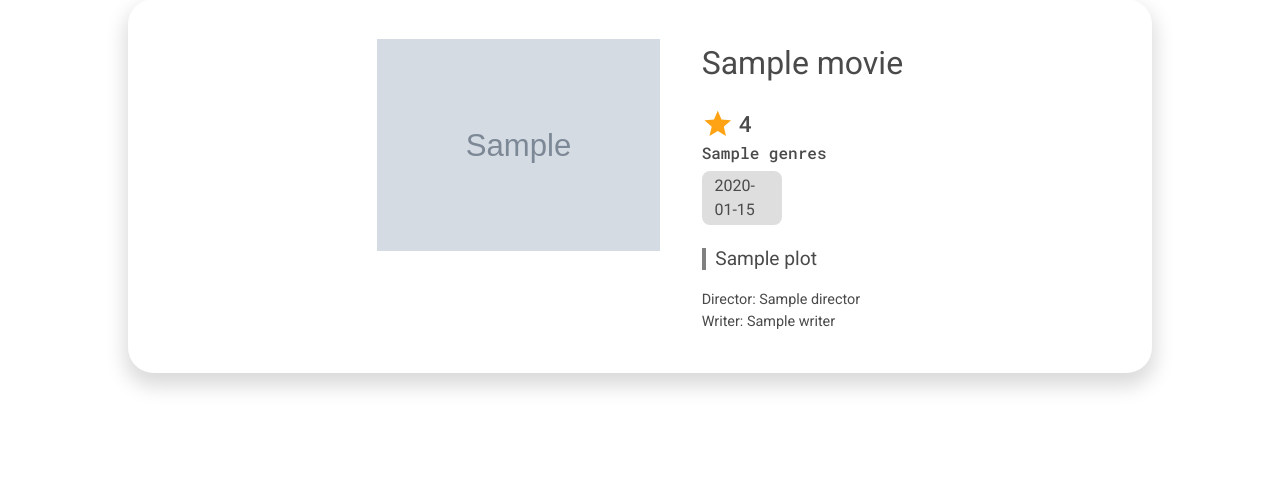
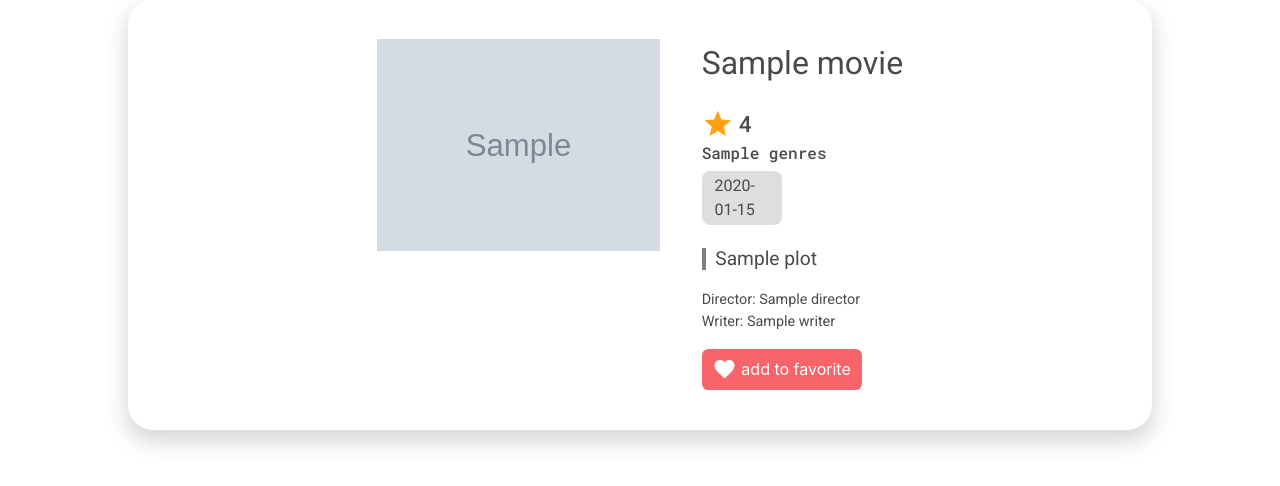
Before and after one commit to PacificPR/moviedb, a Flask app: template moviedb/templates/info.html in a window 1280 px wide. Shown: the part 105-591 px from the top of the page. Run offline with Flask 2, Linux system fonts and the light colour scheme; the template is opened without the code that fills it: most values are stand-ins (such as "Sample title", 1, 10 or a date in 2020); grey boxes marked "Sample" are stand-in pictures; parts of the project's set-up code (start-up, migrations or seed data) failed here and were passed over.

Commit message:
(UI) change login, signup and info pages
- info page now has a favorite button. CSS was fun this time :)
- login page and signup page get a bg same as the home page

```diff
--- a/moviedb/static/css/custom.css
+++ b/moviedb/static/css/custom.css
@@ -172,6 +172,10 @@ nav a:hover{
     padding-right: 5px;
 }
 
+.material-icons.md-fav {
+    color: white;
+}
+
 @media only screen and (min-width: 1400px){
     .material-icons.gold {font-size: 2.5rem}
 }
@@ -183,6 +187,39 @@ nav a:hover{
 
 @media only screen and (min-width: 1400px){
     .rating-no {font-size: 1.75rem}
+}
+
+.fav-text {
+    color: white;
+    margin-left: 0.3rem;
+    margin-bottom: 0.1rem;
+}
+
+.fav{
+    margin-top: 1rem;
+    background-color: rgba(247, 101, 106, 1);
+    display: flex;
+    flex-direction: row;
+    justify-content: center;
+    align-items: center;
+    width: 10rem;
+    height: 2.6rem;
+    border-radius: 0.4rem;
+    padding: 0px;
+    border: 0 none;
+}
+
+.fav:hover .fav-text {
+    color: rgb(247, 101, 106);
+}
+
+.fav:hover .material-icons.md-fav {
+    color: rgb(247, 101, 106);
+}
+
+.fav:hover {
+    background-color: white;
+    border: 2px solid rgba(247, 101, 106, 1);
 }
 
 
--- a/moviedb/templates/info.html
+++ b/moviedb/templates/info.html
@@ -20,6 +20,10 @@
       <p class="plot"> {{ movie['plot'] }} </p>
       <p class="director">Director: {{ movie['director'] }}</p>
       <p class="writer">Writer: {{ movie['writer'] }}</p>
+      <button id="addtofav" type=submit class="fav" name="tconst" value="{{ movie['id'] }}">
+        <i class="material-icons md-fav">favorite</i>
+        <p class="fav-text">add to favorite</p>
+      </button>
     </div>
   </div>
 </div>
--- a/moviedb/templates/login.html
+++ b/moviedb/templates/login.html
@@ -2,7 +2,7 @@
 
 {% block content %}
 <div class="column is-4 is-offset-4" style="margin-top:4rem">
-    <h3 class="title">Login</h3>
+    <h3 class="title has-text-light">Login</h3>
     <div class="box">
         {% with messages = get_flashed_messages() %}
         {% if messages %}
--- a/moviedb/templates/signup.html
+++ b/moviedb/templates/signup.html
@@ -2,7 +2,7 @@
 
 {% block content %}
 <div class="column is-4 is-offset-4" style="margin-top:4rem">
-    <h3 class="title">Sign Up</h3>
+    <h3 class="title has-text-light">Sign Up</h3>
     <div class="box">
         {% with messages = get_flashed_messages() %}
         {% if messages %}
```
Also changed, not shown: moviedb/auth.py (+7 -3 lines). Lines whose indentation alone changed are shown as unchanged.
